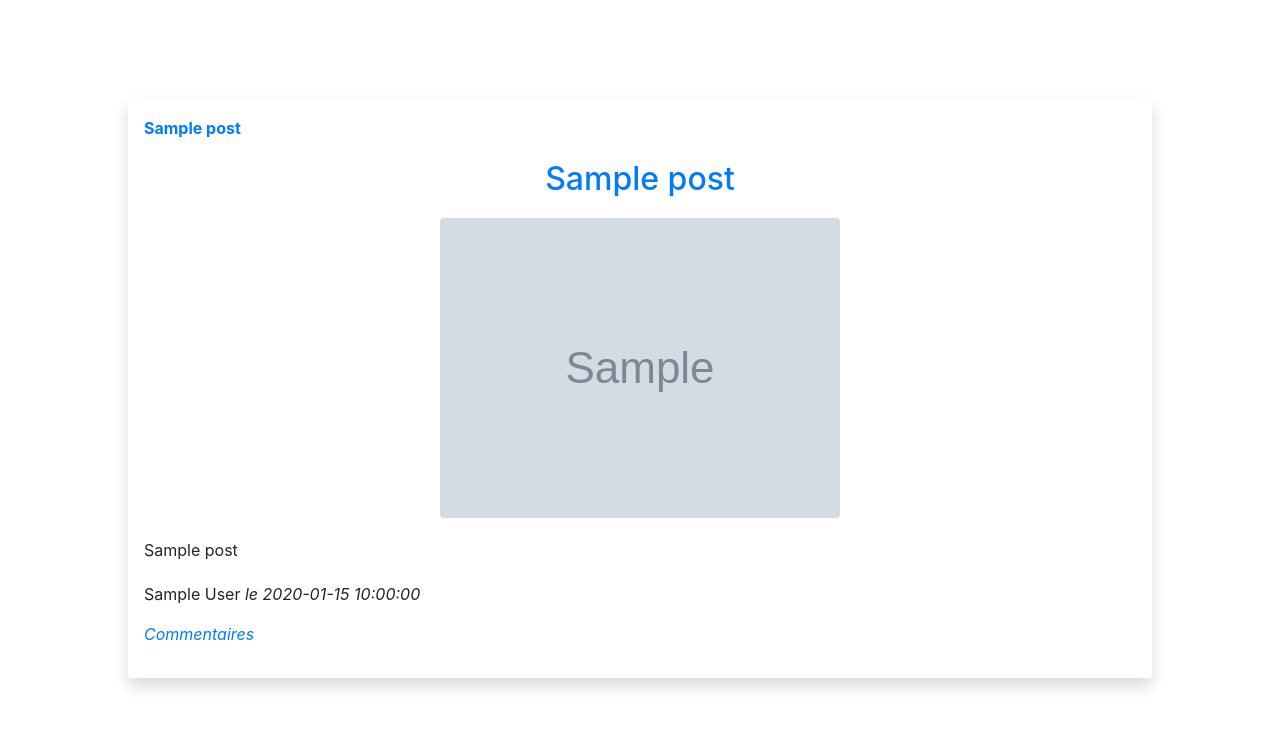
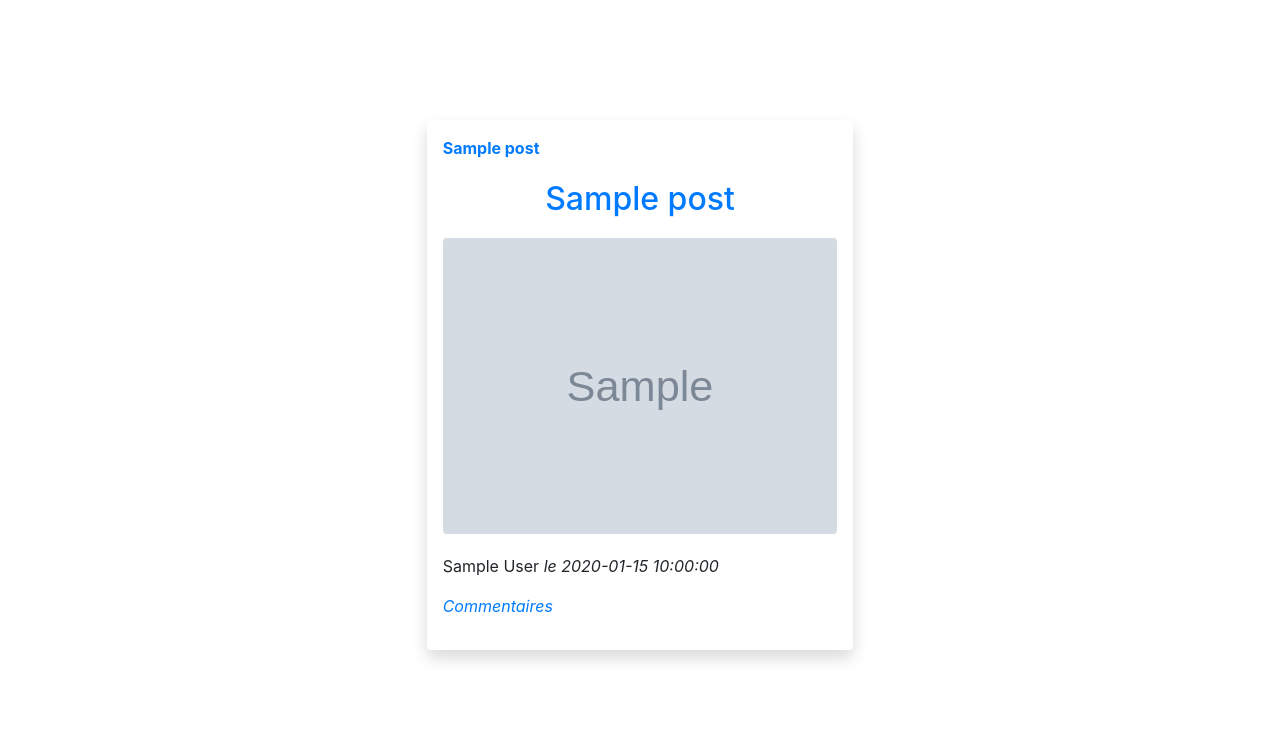
Before and after one commit to DnD-Magnum/actu_foot_projet5, a PHP site: template views/frontend/allpostview.php in a window 1280 px wide. Shown: the part 56-802 px from the top of the page. After the commit the page ends 717 px from the top, so only its background shows below. Run offline with PHP 8.4, Linux system fonts and the light colour scheme; the template is opened without the code that fills it: most values are stand-ins (such as "Sample title", 1, 10 or a date in 2020); grey boxes marked "Sample" are stand-in pictures; data that the repository does not hold is empty; some libraries are stand-ins or nearby versions.

Commit message:
Ajout de la fonctionalité ajouté photo dans editer post et amélioration navigation visiteur

```diff
--- a/src/model/CategorieManager.php
+++ b/src/model/CategorieManager.php
@@ -36,7 +36,7 @@ class CategorieManager extends \blogApp\core\Model
 
 	public function getCategorie($categorieId)
 	{
-		$req = $this->db->prepare('SELECT * FROM posts WHERE id_categorie = ?');
+		$req = $this->db->prepare('SELECT * FROM categories WHERE id = ?');
 		$req->execute([$categorieId]);
 		$categorie = $req->fetch();
 		return $categorie;
--- a/views/backend/createpostview.php
+++ b/views/backend/createpostview.php
@@ -31,7 +31,7 @@
 	<input type="text" id="autre_text" name="autre_text" class="form-control col-md-3"/>
 	<label for="title" class="label_margin">Titre du post</label> : <input type="text" id="title" name="title" class="form-control col-md-3" placeholder="Ex : Chapitre 1 , 2 . . ." required/><br/>
 	<label for="picture">Ajouter une photo :</label>
-    <input type="file" class="form-control-file col-md-4" name="picture" id="picture">
+    <input type="file" class="form-control-file col-md-4" name="picture" id="picture" required>
 	<label class="label_margin">Contenu</label> :  <textarea name="content" class="tiny-area form-control col-md-12" id="content" required>
 	</textarea><br/>
 	<input type="hidden" name="author" value="<?= $_SESSION['connect'][0] ?>">
--- a/views/frontend/allpostview.php
+++ b/views/frontend/allpostview.php
@@ -6,10 +6,11 @@
 
 
 <!-- ===  PARTIE POSTS  === -->
+<div class="home-page-posts">
 <?php
 foreach ($posts as $post):
 ?>
-	<div class="news shadow p-3 mb-5 bg-white rounded">
+	<div class="col-md-5 col-12 news shadow p-3 mb-5 bg-white rounded">
 		<p><strong><a href="<?= PATH_PREFIX . '/categorie/' . $post['name'] . '?id=' . $post['id_categorie'] ?>"><?= $post['name'] ?></a></strong></p>
 		<h2>
 			<a href="<?= PATH_PREFIX ?>/post?id=<?= $post['id'] ?>"><?= htmlspecialchars($post['title']); ?></a>
@@ -19,12 +20,7 @@ foreach ($posts as $post):
 
 		<p class="posts">
 			<?php
-			if (strlen($post['post']) >= 350) {
-				$post['post'] = substr($post['post'], 0, 350);
-				$espace = strrpos($post['post'], " ");
-				$post['post'] = substr($post['post'], 0, $espace) . " ...   <a href='" . PATH_PREFIX . "/post?id=" . $post['id'] . "'><em>( lire la suite )</em></a>";
-			}
-			echo $post['post'];
+			echo truncate($post['post'] , 150, " ...   <a href='" . PATH_PREFIX . "/post?id=" . $post['id'] . "'><em>( lire la suite )</em></a>");
 			?>
 		</p>
 		<p>
@@ -39,6 +35,7 @@ foreach ($posts as $post):
 endforeach;
 // ===> PAGINATION
 ?>
+</div>
 <nav aria-label="Page navigation example">
   <ul class="pagination justify-content-center">
 	<?php
```
Also changed, not shown: core/UploadFile.php (+26 -0 lines), src/model/PostManager.php (+11 -7 lines), views/backend/modifypostview.php (+3 -4 lines), views/frontend/categoriepostsview.php (+1 -6 lines), public/images/89b82377436c3095263c8761065babdd.png (deleted), public/images/afaac3e01815e3d4371db49d2aa98fb2.jpg (added), public/images/caa1b06a503a7f5e34868bfc8236ffb6.jpg (added).
